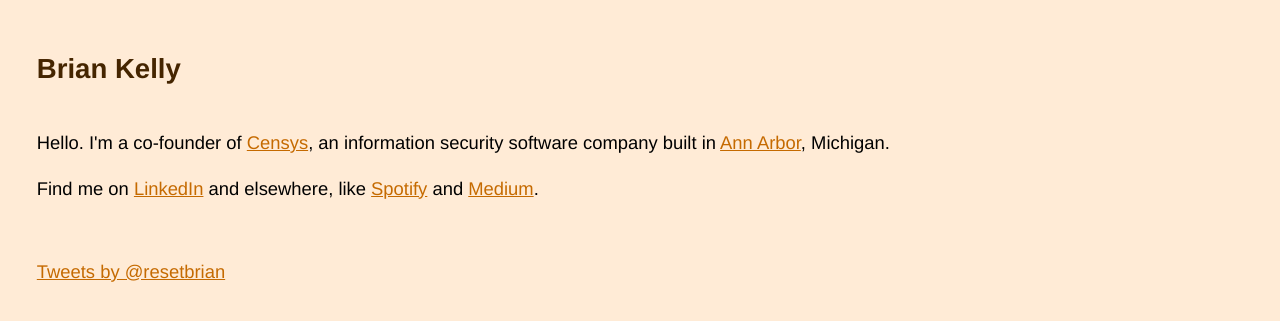
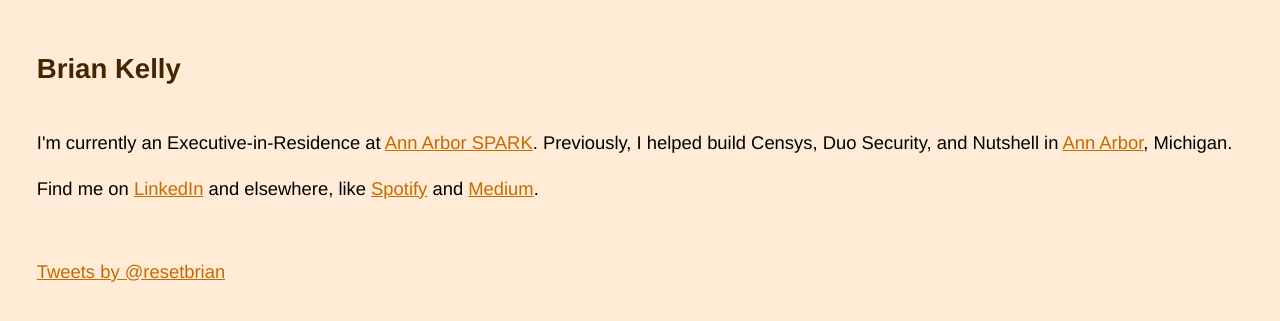
Before and after one commit to briankelly/briankelly.github.io, a Jekyll site: the page built from index.html, in a window 1280 px wide. Shown: the top 321 px of the page. Built offline with Jekyll 4.4.1, drawn with Linux system fonts in a browser that asks for light colours; comment, search, counter and statistics services are not loaded.

Commit message:
EIR at SPARK, previously: Censys, etc.

```diff
--- a/index.html
+++ b/index.html
@@ -4,6 +4,6 @@
 ---
 
     <div id="home">
-      <p>Hello. I'm a co-founder of <a href="https://censys.io/" onclick="trackOutboundLink('https://censys.io/'); return false;">Censys</a>, an information security software company built in <a href="http://madeina2.com/" onclick="trackOutboundLink('http://madeina2.com'); return false;">Ann Arbor</a>, Michigan.</p>
+      <p>I'm currently an Executive-in-Residence at <a href="https://annarborusa.org/news/from-job-seeker-to-co-founder-reflecting-on-ann-arbors-entrepreneurial-ecosystem/" onclick="trackOutboundLink('https://annarborusa.org/news/from-job-seeker-to-co-founder-reflecting-on-ann-arbors-entrepreneurial-ecosystem/'); return false;">Ann Arbor SPARK</a>. Previously, I helped build Censys, Duo Security, and Nutshell in <a href="http://madeina2.com/" onclick="trackOutboundLink('http://madeina2.com'); return false;">Ann Arbor</a>, Michigan.</p>
       <p>Find me on <a href="https://www.linkedin.com/in/bckelly" onclick="trackOutboundLink('https://www.linkedin.com/in/bckelly'); return false;">LinkedIn</a> and elsewhere, like <a href="https://play.spotify.com/user/y2bk/playlist/6p1qQaykbzbnmbFmBEe0aS"  onclick="trackOutboundLink('https://play.spotify.com/user/y2bk/playlist/6p1qQaykbzbnmbFmBEe0aS'); return false;">Spotify</a> and <a href="https://medium.com/@bkelly" onclick="trackOutboundLink('https://medium.com/@bkelly'); return false;">Medium</a>.
     </div>
```
